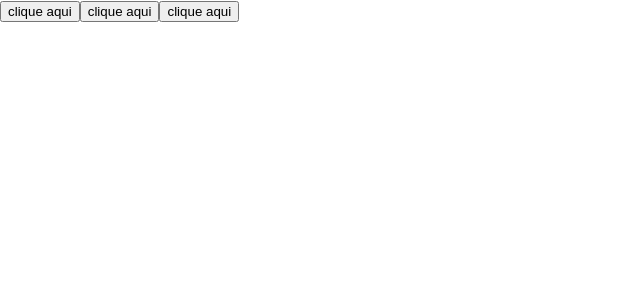
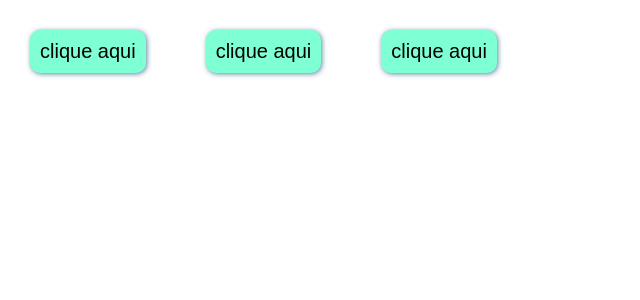
Before and after one commit to mariana549/curso-dev-quest, a React (Create React App) app in the folder react/05-creaat-react-app/primeiro-app/: page / in a window 1280 px wide. Shown: the top 300 px of the page, without its empty margins (0-640 px from the left). Built offline with nearby package versions, Linux system fonts and the light colour scheme.

Commit message:
adicionando os estilos ao button

```diff
--- a/react/05-creaat-react-app/primeiro-app/src/components/button/button.css
+++ b/react/05-creaat-react-app/primeiro-app/src/components/button/button.css
@@ -0,0 +1,9 @@
+.btn {
+   background-color: aquamarine;
+   padding: 10px;
+   margin: 30px;
+   font-size: 20px;
+   border: none;
+   border-radius: 10px;
+   box-shadow: 1px 1px 5px #16567eb7;
+}
--- a/react/05-creaat-react-app/primeiro-app/src/components/button/button.js
+++ b/react/05-creaat-react-app/primeiro-app/src/components/button/button.js
@@ -1,5 +1,6 @@
+ import "./button.css"
  const Button = () => {
-   return <button>clique aqui</button>
+   return <button className="btn">clique aqui</button>
 }
 
 export default Button
```
